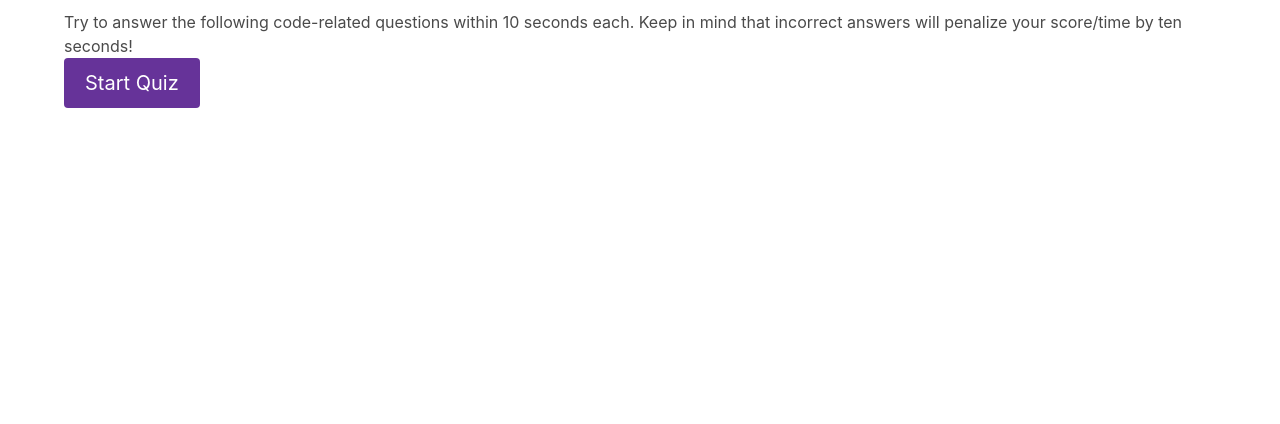
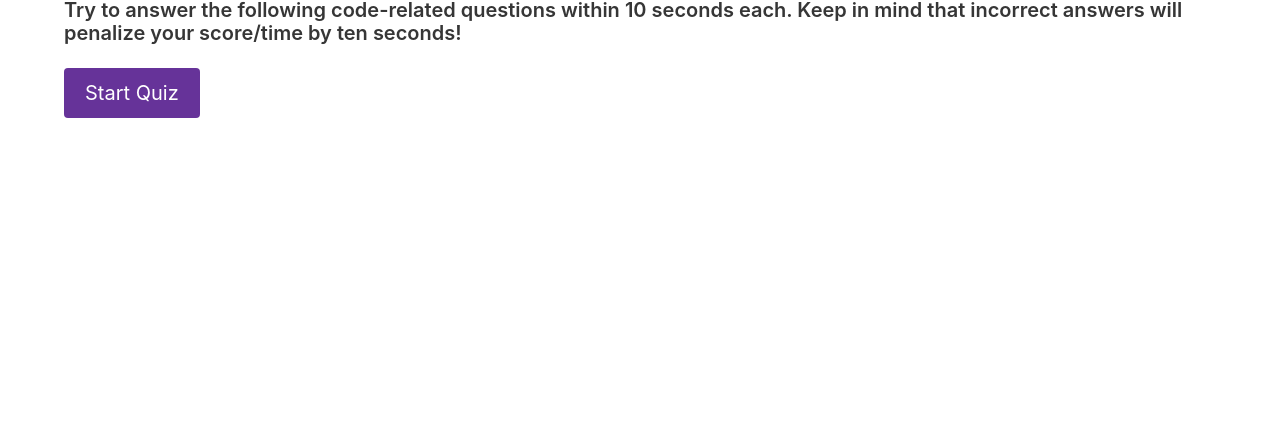
Before and after one commit to NickLoeffler999/Quiz-it-up, a plain HTML site: page index.html in a window 1280 px wide. Shown: the part 416-840 px from the top of the page. Drawn offline with nearby package versions, Linux system fonts and the light colour scheme.

Commit message:
final touches before deployment

```diff
--- a/index.html
+++ b/index.html
@@ -91,7 +91,7 @@
       <div class="container is-centered">
         <section class="slide is-centered">
           <h2 class="title is-2">Coding Quiz Challenge</h2>
-          <p>
+          <p class="title is-5">
             Try to answer the following code-related questions within 10 seconds
             each. Keep in mind that incorrect answers will penalize your
             score/time by ten seconds!
```
